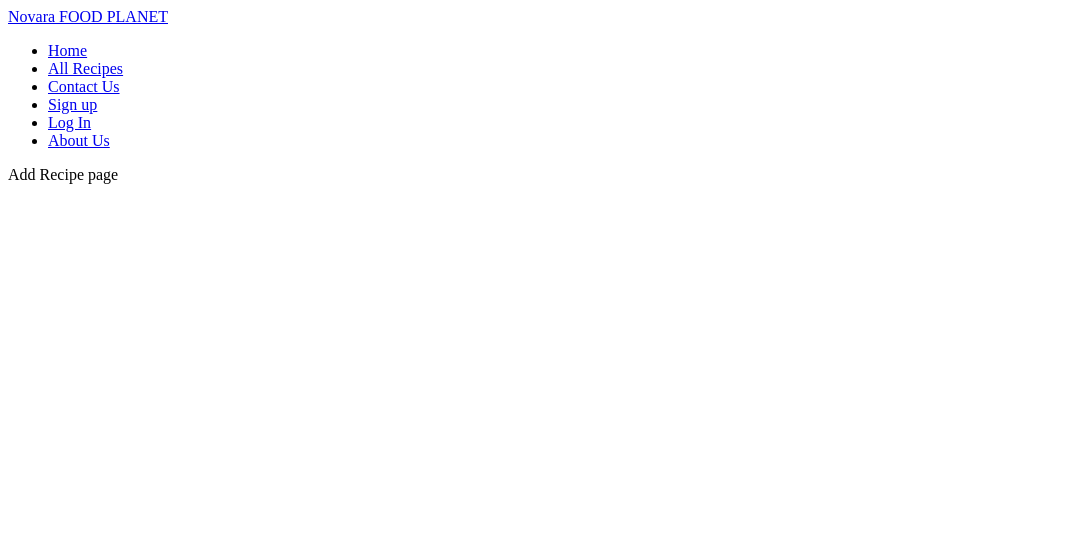
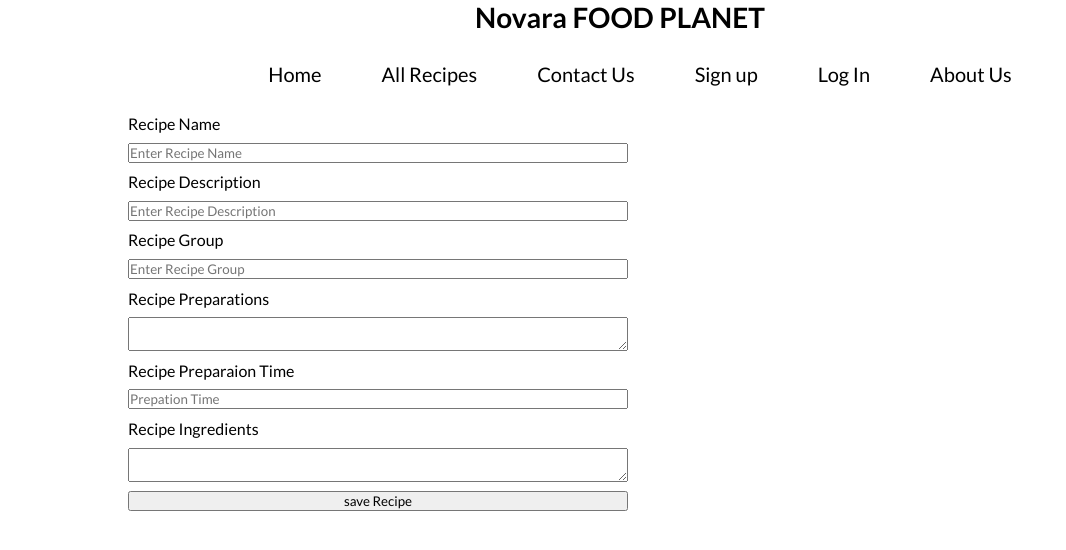
Before and after one commit to AkanSedeke/novara-food, a PHP site: page /novara-food/addrecipe.php in a window 1280 px wide. Shown: the top 550 px of the page, without its empty margins (0-1066 px from the left). Run offline with PHP 8.4, Linux system fonts and the light colour scheme.

Commit message:
add recipes page

```diff
--- a/addrecipe.php
+++ b/addrecipe.php
@@ -1,12 +1,14 @@
 <?php
-  include('./serverfiles/app.php');
+  include('./serverfiles/recipes.php');
 ?>
 <!DOCTYPE html>
 <html lang="en">
 <head>
     <meta charset="UTF-8">
     <meta name="viewport" content="width=device-width, initial-scale=1.0">
-    <title>Document</title>
+    <link rel="stylesheet" href="./media/css/index.css">
+    <link rel="stylesheet" href="./media/css/addrecipe.css">
+    <title>Add Recipe </title>
 </head>
 <body>
     <!-- Start Navigation  -->
@@ -14,6 +16,60 @@
       include('./import/navbar.php')
     ?>
     <!-- End Navigation-->
-    Add Recipe page
+    <div class="form-container">
+    <?php
+                include('import/message.php')
+            ?>
+      <form method="POST" class="recipeform-container">
+
+        <label> Recipe Name </label>
+        <input
+        type="text"
+        class="input"
+        name="food_name"
+        placeholder="Enter Recipe Name" />
+        <label> Recipe Description </label>
+        <input
+          type="text"
+          class="input"
+          name="food_description"
+          placeholder="Enter Recipe Description" />
+        <label> Recipe Group </label>
+
+          <input
+          type="text"
+          class="input"
+          name="group"
+          placeholder="Enter Recipe Group" />
+          <label> Recipe Preparations </label>
+        <textarea
+        name="preparations"
+
+        placeholder="Enter Recipe preparations"
+        >
+
+
+        </textarea>
+        <label> Recipe Preparaion Time </label>
+
+        <input
+        type="number"
+        class="input"
+        name="preparation_time"
+        placeholder="Prepation Time" />
+
+        <label> Recipe Ingredients </label>
+
+        <textarea
+        name="ingredients"
+        placeholder="Enter Recipe Ingredients">
+
+        </textarea>
+
+    <button type="submit" name="save-recipe"> save Recipe </button>
+      </form>
+    </div>
+
+
 </body>
 </html>
--- a/controllers/recipe.php
+++ b/controllers/recipe.php
@@ -1,3 +1,37 @@
 <?php
   include('serverfiles/app.php');
+
+  class RecipeController {
+    private $conn;
+
+    public function __construct() {
+        $db = new DatabaseConnection;
+        $this->conn = $db->conn;
+    }
+
+    public function createRecipe($inputData, $user_role) {
+        $data = "'". implode ("','", $inputData) . "'";
+
+        echo($data);
+        if ($user_role == 'admin') {
+        $query = "INSERT INTO recipes ( admin_id, food_name, food_description, group , preparations, preparation_time, ingredients ) VALUES ($data)";
+      } else {
+        $query = "INSERT INTO recipes (
+          recipeowner_id, food_name,
+          food_description, group,
+          preparations, preparation_time,
+          ingredients
+          ) VALUES ($data)";
+
+      }
+      $result = $this->conn->query($query);
+      $result;
+      if($result) {
+        return true;
+      } else  {
+        return false;
+      }
+  }
+
+  }
 ?>
--- a/controllers/recipeowner.php
+++ b/controllers/recipeowner.php
@@ -1,3 +1,4 @@
 <?php
   include('serverfiles/app.php');
+
 ?>
--- a/import/navbar.php
+++ b/import/navbar.php
@@ -14,7 +14,7 @@
 
             <li class="active"><a href="<?= base_url("addrecipe.php") ?>">Add Recipe</a></li>
             <li class="active">
-            <form action="" method="POST">
+            <form method="POST">
                 <button type="submit" name="logout-btn">Log Out</button>
             </form>
             </li>
--- /dev/null
+++ b/media/css/addrecipe.css
@@ -0,0 +1,10 @@
+.form-container {
+    max-width: 80%;
+    margin: 0 auto
+}
+
+.recipeform-container {
+    display: grid;
+    width: 500px;
+    gap: 0.6rem;
+}
--- /dev/null
+++ b/serverfiles/recipes.php
@@ -0,0 +1,27 @@
+<?php
+    include_once('./controllers/recipe.php');
+
+    if(isset($_POST['save-recipe'])) {
+        $user_data = $_SESSION['auth_user'];
+        $data = [
+            'user_id' => $user_data['user_id'],
+            'food_name' => validateInput($db->conn, $_POST['food_name']),
+            'food_description' => validateInput($db->conn, $_POST['food_description']),
+            'group' => validateInput($db->conn, $_POST['group']),
+            'preparations' => validateInput($db->conn, $_POST['preparations']),
+            'preparation_time' => validateInput($db->conn, $_POST['preparation_time']),
+            'ingredients' => validateInput($db->conn, $_POST['ingredients'])
+        ];
+
+        $recipe = new RecipeController;
+        $result = $recipe->createRecipe($data, $user_data['user_role']);
+        echo($result);
+        // if ($result) {
+        //     redirect("Succesfully added recipe", "add-recipe.php");
+
+        // } else {
+        //     redirect("Something went wrong", "add-recipe.php");
+
+        // }
+    }
+?>
```
Also changed, not shown: serverfiles/auth.php (+8 -9 lines).
